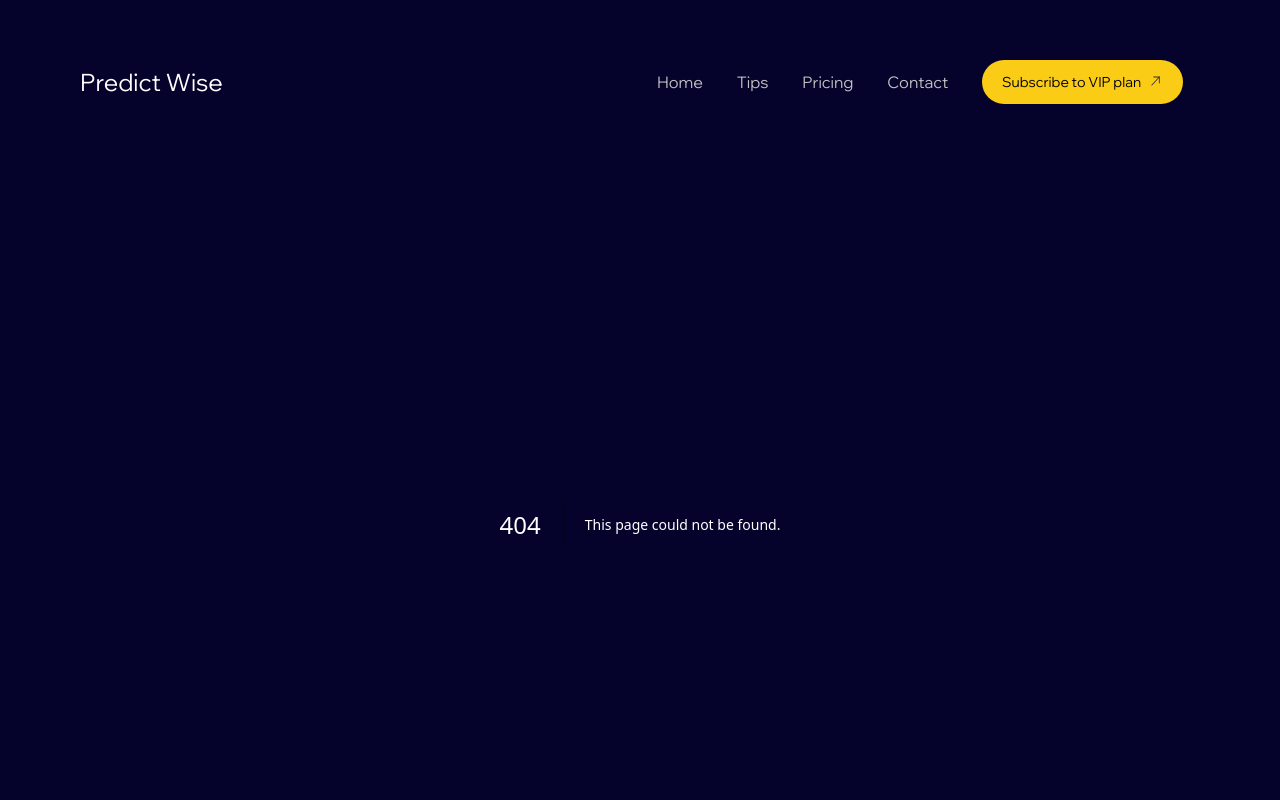
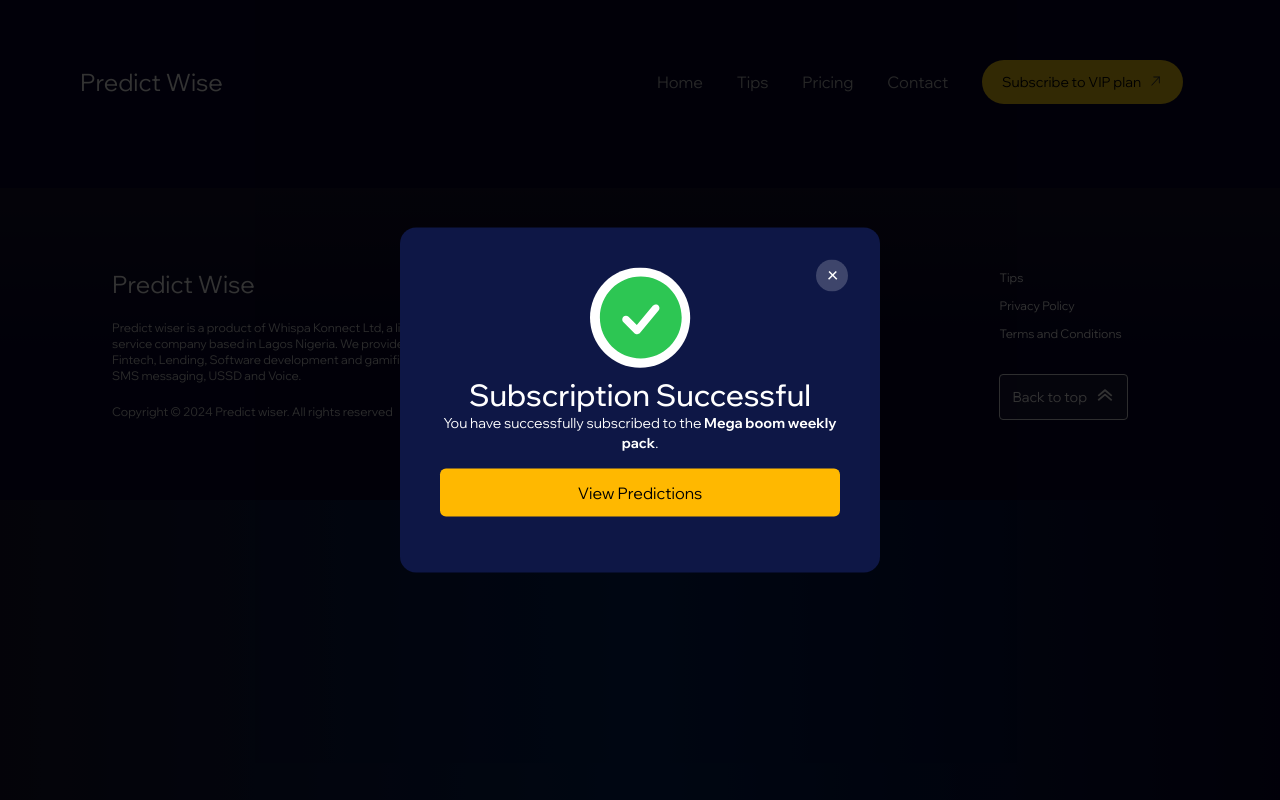
Before and after one commit to daiveedb/predictions, a Next.js app: page /pricing/success in a window 1280 px wide. Before the commit this address had no page. Shown: the top 800 px of the page. Built offline with nearby package versions, Linux system fonts and the light colour scheme.

Commit message:
quick fixes and cleanup

```diff
--- a/src/app/icons/DownArrow.tsx
+++ b/src/app/icons/DownArrow.tsx
@@ -8,6 +8,7 @@ const DownArrow = (props: SVGProps<SVGSVGElement>) => (
     fill="none"
     xmlns="http://www.w3.org/2000/svg"
     {...props}
+    className=""
   >
     <path
       fillRule="evenodd"
--- a/src/app/payment/page.tsx
+++ b/src/app/payment/page.tsx
@@ -61,7 +61,12 @@ const Page = () => {
     );
   };
   return (
-    <Dialog open={true} onClose={() => {}}>
+    <Dialog
+      open={true}
+      onClose={() => {
+        closeModal();
+      }}
+    >
       <Toaster position="top-center" />
       <div className="fixed inset-0 z-40 bg-[#000000cc]">
         <Dialog.Panel
--- a/src/app/pricing/page.tsx
+++ b/src/app/pricing/page.tsx
@@ -220,7 +220,7 @@ const Page = () => {
                                       <Menu>
                                         <div
                                           className={cn(
-                                            "w-full bg-[#FFFFFF33] game-option rounded-md p-3 flex items-center gap-x-3 sm:gap-x-7 relative"
+                                            "w-full bg-[#FFFFFF33] cursor-pointer game-option rounded-md p-3 flex items-center gap-x-3 sm:gap-x-7 relative"
                                           )}
                                         >
                                           <div
--- /dev/null
+++ b/src/app/pricing/success/page.tsx
@@ -0,0 +1,71 @@
+"use client";
+import { useGetSubscriptions } from "@/api/getSubscriptions";
+import PhoneInput from "@/components/Pricing/PhoneInput";
+import PricingPackPanel from "@/components/Pricing/PricingPackPanel";
+import { predictionPacks } from "@/dummydata";
+import cn from "@/utils/classNames";
+import { Dialog, RadioGroup, Tab } from "@headlessui/react";
+import React, { useEffect, useState } from "react";
+import { useRouter } from "next/navigation";
+import CloseModalIcon from "@/app/icons/CloseModalIcon";
+import ReactLoader from "react-loading";
+import { phoneStoreProps, usePhoneDetails } from "@/store/phoneStore";
+import { useSearchParams } from "next/navigation";
+import UssdComponent from "@/components/Pricing/UssdComponent";
+import {
+  TransferDetailsStoreProps,
+  useTransferDetails,
+} from "@/store/transferDetailsStore";
+import PaystackIcon from "@/app/icons/PaystackIcon";
+import { useGetPaystack } from "@/api/generatePaystack";
+import toast from "react-hot-toast";
+import { Toaster } from "react-hot-toast";
+import SuccessIcon from "@/app/icons/SuccessIcon";
+
+const Page = () => {
+  const search = useSearchParams();
+  const pickId = search.get("id");
+  const pickPrice = search.get("price");
+  const pickName = search.get("name");
+  const router = useRouter();
+
+  const closeModal = () => {
+    router.push("/");
+  };
+  return (
+    <Dialog
+      open={true}
+      onClose={() => {
+        closeModal();
+      }}
+    >
+      <Toaster position="top-center" />
+      <div className="fixed inset-0 z-40 bg-[#000000cc]">
+        <Dialog.Panel
+          className={
+            "absolute left-1/2 top-1/2 flex min-h-max font-wix md:min-h-[300px] text-white h-max w-[90%] sm:w-[30rem] -translate-x-1/2 -translate-y-1/2 flex-col rounded-2xl bg-[#0E1746]"
+          }
+        >
+          <div onClick={closeModal} className="absolute top-8 right-8">
+            <CloseModalIcon />
+          </div>
+          <div className="w-full h-full flex flex-col justify-center items-center p-10">
+            <div>
+              <SuccessIcon />
+            </div>
+            <p className="pt-2 text-3xl font-medium">Subscription Successful</p>
+            <p className="text-sm text-center ">
+              You have successfully subscribed to the{" "}
+              <span className="font-bold">Mega boom weekly pack</span>.
+            </p>
+            <button className="w-full bg-[#FFB800] p-3 outline-none my-4 rounded-md text-black">
+              View Predictions
+            </button>
+          </div>
+        </Dialog.Panel>
+      </div>
+    </Dialog>
+  );
+};
+
+export default Page;
--- a/src/components/HomePage components/FixtureItemCard.tsx
+++ b/src/components/HomePage components/FixtureItemCard.tsx
@@ -24,9 +24,9 @@ const FixtureItemCard: React.FunctionComponent<fixtureCardProps> = ({
         <p>{moment(fixture_date).format("MMM Do YY (LT)")}</p>
       </div>
       <div className=" flex justify-between">
-        <p>{home_team}</p>
-        <p>vs</p>
-        <p>{away_team}</p>
+        <p className="flex-[3]">{home_team}</p>
+        <p className="flex-1 flex justify-center">vs</p>
+        <p className="flex-[3] flex justify-end">{away_team}</p>
       </div>
     </div>
   );
--- a/src/components/HomePage components/UpcomingFixtures.tsx
+++ b/src/components/HomePage components/UpcomingFixtures.tsx
@@ -8,9 +8,12 @@ const UpcomingFixtures = () => {
   const { data: UpcomingMatches, isLoading: fixturesLoading } =
     useGetUpcomingMatches();
   return (
+    UpcomingMatches && (
       <div className="md:p-10 py-10">
         <div className="flex gap-x-4 items-center">
-        <p className="text-2xl md:text-4xl font-semibold">Upcoming Fixtures</p>
+          <p className="text-2xl md:text-4xl font-semibold">
+            Upcoming Fixtures
+          </p>
           <FootballImage height={40} width={40} />
         </div>
         <div className="py-5 xl:px-5 grid grid-cols-1 md:grid-cols-2 lg:grid-cols-3 gap-3">
@@ -21,6 +24,7 @@ const UpcomingFixtures = () => {
             })}
         </div>
       </div>
+    )
   );
 };
 
--- a/src/components/Pricing/GameDropDown.tsx
+++ b/src/components/Pricing/GameDropDown.tsx
@@ -10,23 +10,23 @@ const GameDropDown = ({ name, price }: { name: string; price: number }) => {
       "Get picks sent to you via sms",
     ],
     "Mega boom pack": [
-      " Access to over 20 odds of expertly picks per day",
+      "Access to over 50 odds of expertly picks per day",
       "Access to two set of Experts ACCA",
-      "Access to over 30 Leagues Tips forecast",
+      "Access to over 45 Leagues Tips forecast ",
       "Risk limit management",
       "Get picks sent to you via sms",
     ],
     "Rollover pack": [
-      " Access to over 20 odds of expertly picks per day",
+      "Access to over 10 odds of expertly picks per day",
       "Access to two set of Experts ACCA",
-      "Access to over 30 Leagues Tips forecast",
+      "Access to over 20 Leagues Tips forecast ",
       "Risk limit management",
       "Get picks sent to you via sms",
     ],
     "Starter pack": [
-      " Access to over 20 odds of expertly picks per day",
-      "Access to two set of Experts ACCA",
-      "Access to over 30 Leagues Tips forecast",
+      "Access to over 4 odds of expertly picks per day",
+      "Access to one set of Experts ACCA",
+      "Access to over 10 Leagues Tips forecast",
       "Risk limit management",
       "Get picks sent to you via sms",
     ],
--- a/src/dummydata.tsx
+++ b/src/dummydata.tsx
@@ -54,31 +54,31 @@ export const otherGames: gameIconProps[] = [
     id: 1,
     game: "Quicka3x",
     imgSrc: "/predictionImages/quicka3x.png",
-    url: "",
+    url: "https://www.wisewinn.com/quika",
   },
   {
     id: 2,
     game: "Instant Cashout",
     imgSrc: "/predictionImages/instantCashout.png",
-    url: "",
+    url: "https://www.wisewinn.com/instant-cashout",
   },
   {
     id: 3,
     game: "Slots",
     imgSrc: "/predictionImages/slots.png",
-    url: "",
+    url: "https://games.wisewinn.com/",
   },
   {
     id: 4,
     game: "Awoof",
     imgSrc: "/predictionImages/awoof.png",
-    url: "",
+    url: "https://www.wisewinn.com/awoof",
   },
   {
     id: 5,
     game: "Soccer Cash",
     imgSrc: "/predictionImages/soccerCash.png",
-    url: "",
+    url: "https://www.wisewinn.com/soccer-cash",
   },
 ];
 
```
Lines whose indentation alone changed are shown as unchanged.
